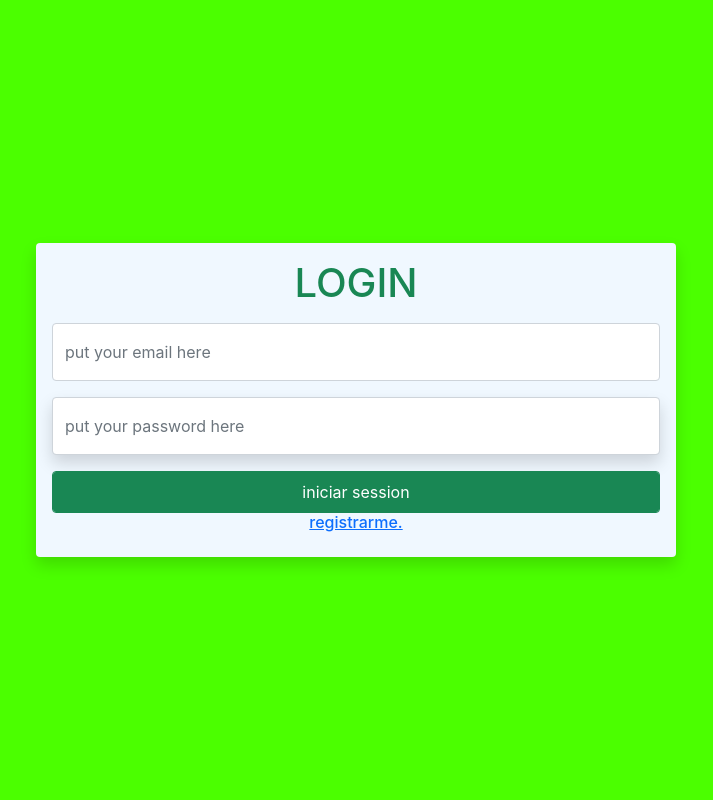
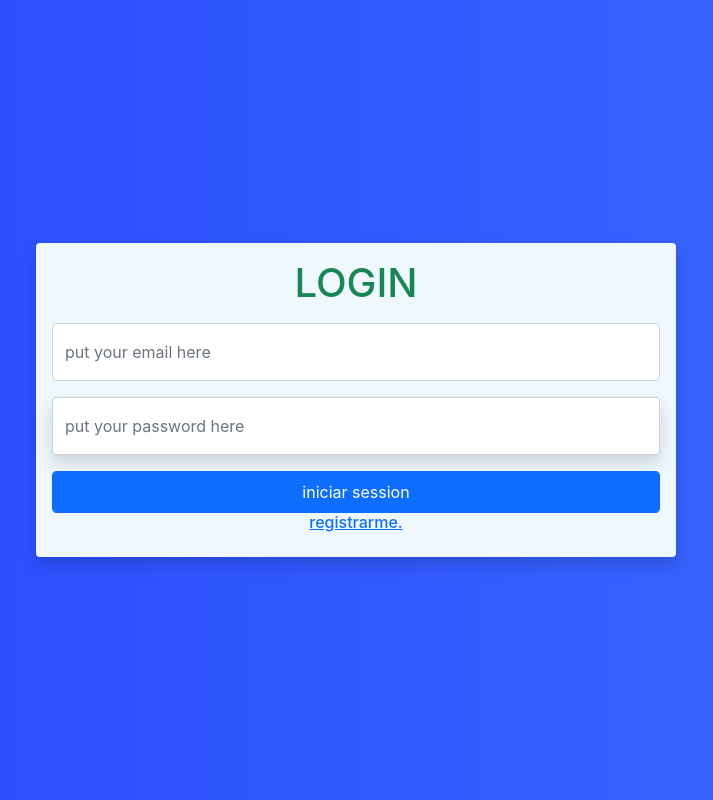
Before and after one commit to Jhon2410/proyecto-final---programacion-web, a React (Create React App) app: page /login in a window 1280 px wide. Shown: the whole page, without its empty margins (284-997 px from the left). Built offline with nearby package versions, Linux system fonts and the light colour scheme.

Commit message:
heroku deploy

```diff
--- a/src/App.css
+++ b/src/App.css
@@ -4,8 +4,11 @@
 }
 
 body{
-  background-color: #4bff00;
+  background: linear-gradient(to right, #2948ff, #396afc);
+}
 
+h1{
+  color:#0d6efd;
 }
 
 .App-logo {
@@ -14,7 +17,7 @@ body{
 }
 
 .contenedorLogin{
-  background-color: #4bff00;
+  background: linear-gradient(to right, #2948ff, #396afc);
 }
 
 .formulario-login{
--- a/src/pages/login/Login.jsx
+++ b/src/pages/login/Login.jsx
@@ -11,7 +11,7 @@ export default function Login(){
                 <input type="text" placeholder="put your email here" autoComplete="off" className="col-12  form-control text-white py-3 my-3 " />
                 <input type="password" placeholder="put your password here" className="col-12 shadow form-control text-white py-3 my-3"  />
 
-                <input type="submit" value="iniciar session" className="btn btn-success form-control col-12 text-white py-2" />
+                <input type="submit" value="iniciar session" className="btn btn-primary form-control col-12 text-white py-2" />
             </form>
             <h6 className="text-center col-12 ">
             <Link to="/register" >registrarme.</Link>
--- a/src/pages/register/Register.jsx
+++ b/src/pages/register/Register.jsx
@@ -16,7 +16,7 @@ export default function Register(){
                 <input type="password" placeholder="Escriba la contraseña nuevamente" className="col-12 shadow form-control text-white py-3 my-3"  />
                <label htmlFor="fecha" className="text-success text-uppercase">fecha de nacimiento</label>
                 <input type="date"  name="fecha" className="col-12 shadow form-control text-white py-3 my-3"  />
-                <input type="submit" value="iniciar session" className="btn btn-success form-control col-12 text-white py-2" />
+                <input type="submit" value="iniciar session" className="btn btn-primary form-control col-12 text-white py-2" />
             </form>
             <h6 className="text-center col-12 ">
             <Link to="/login" >iniciar sessión</Link>
```
